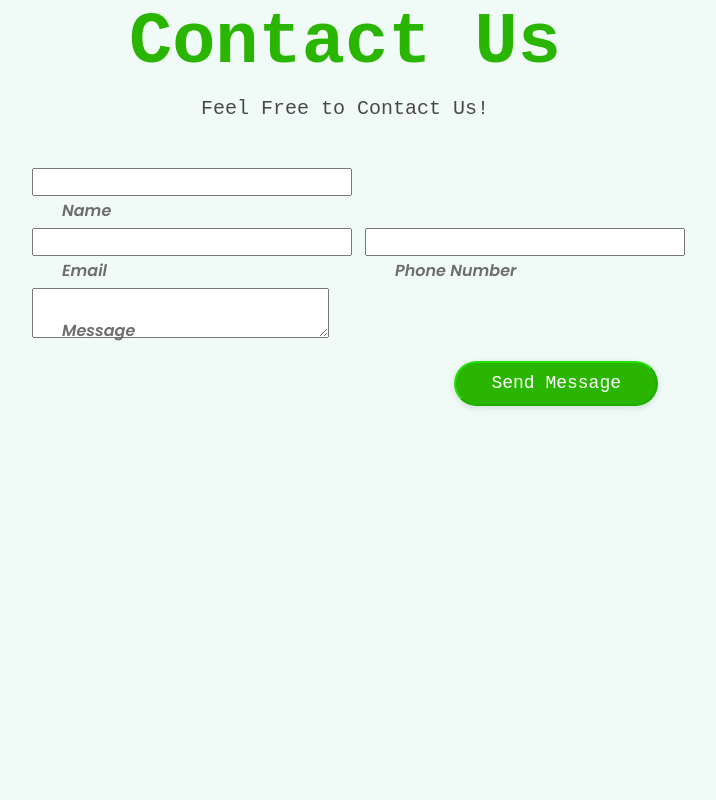
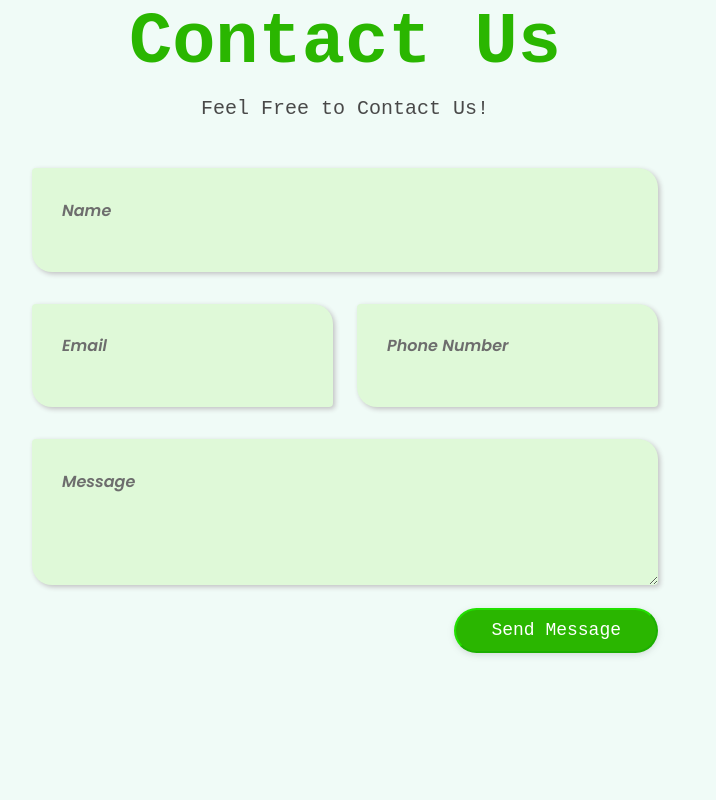
Before and after one commit to aseeljaferz/softlines, a React (Create React App) app in the folder client/landingpage/: page /contact in a window 1280 px wide. Shown: the top 800 px of the page, without its empty margins (295-1011 px from the left). Built offline with nearby package versions, Linux system fonts and the light colour scheme; what react-chatbot-kit would draw is missing.

Commit message:
contact form bug fixed

```diff
--- a/client/landingpage/src/component/ContactForm.jsx
+++ b/client/landingpage/src/component/ContactForm.jsx
@@ -50,7 +50,7 @@ export default function ContactForm() {
 				</div>
 			</div>
 			<div class="col-md-6 col-sm-12">
-				<div class="styled-input" style={{float : 'right'}}>
+				<div class="styled-input wide" style={{float : 'right'}}>
 					<input type="tel" className='input' name='phone' required />
 					<label>Phone Number</label>
 				</div>
--- a/client/landingpage/src/component/contactForm.css
+++ b/client/landingpage/src/component/contactForm.css
@@ -21,7 +21,7 @@
 
 
 
-.contactform > input:focus ~ label ,.contactform > textarea:focus ~ label ,.contactform > input:valid ~ label ,.contactform > textarea:valid ~ label {
+.wide > input:focus ~ label ,.wide> textarea:focus ~ label ,.wide > input:valid ~ label ,.wide > textarea:valid ~ label {
     font-size: 0.75em;
     color: rgb(3, 61, 130);
     top: -5px;
@@ -65,7 +65,7 @@
 
 }
 
-.contactform > input,.contactform > textarea {
+.wide > input,.wide > textarea {
     padding: 30px;
     border: 0;
     width: 100%;
@@ -78,17 +78,17 @@
     box-shadow: 2px 2px 5px  #c1c1c2;
 }
 
-.contactform > input:focus,
-.contactform > textarea:focus { outline: 0; }
+.wide> input:focus,
+.wide > textarea:focus { outline: 0; }
 
-.contactform > input:focus ~ span,
-.contactform > textarea:focus ~ span,.contactform > email:focus ~ span {
+.wide > input:focus ~ span,
+.wide > textarea:focus ~ span,.wide > email:focus ~ span {
     width: 100%;
     -webkit-transition: all 0.075s ease;
     transition: all 0.075s ease;
 }
 
-.contactform > textarea {
+.wide > textarea {
     width: 100%;
     /* min-height: 15em; */
 }
```
